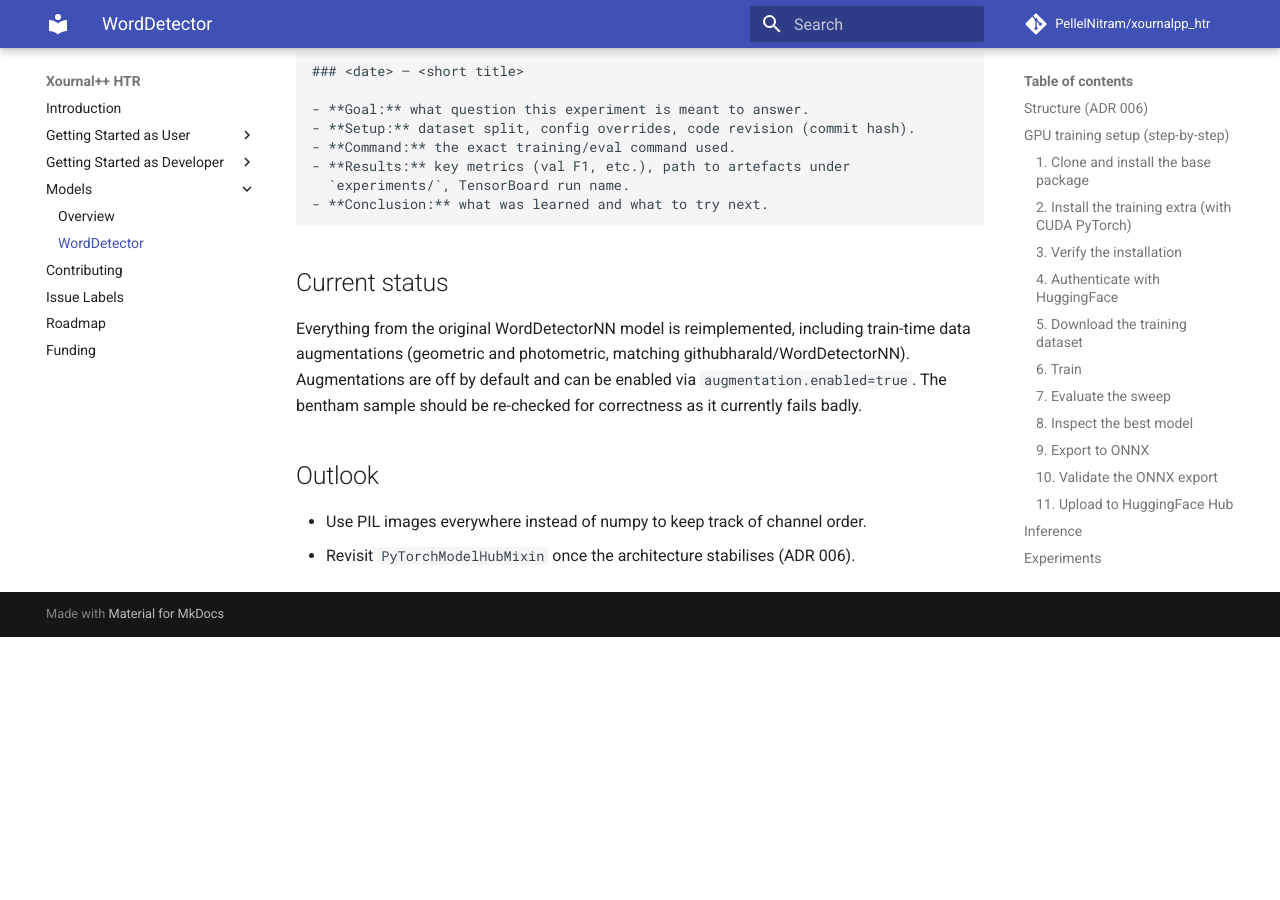
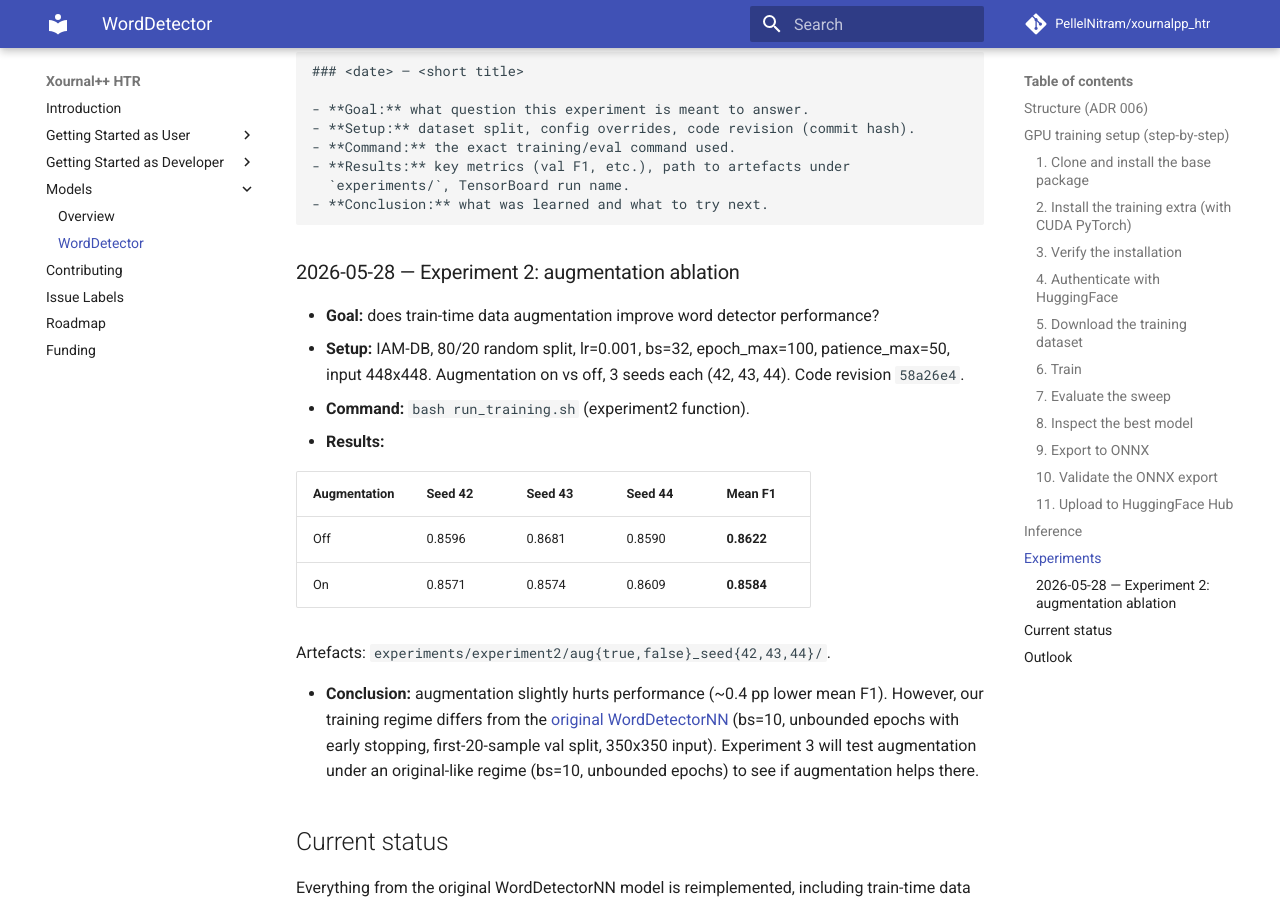
Before and after one commit to PellelNitram/xournalpp_htr, an MkDocs documentation site: the page built from docs/models/word_detector.md, in a window 1280 px wide and 900 px high, scrolled down 5047 px. Built offline with MkDocs 1.6.1 and Material for MkDocs 9.7.7, drawn with Linux system fonts in a browser that asks for light colours; comment, search, counter and statistics services are not loaded; before the commit the page ends 5684 px from its top, so only the background shows below that.

Commit message:
Document experiment2 results and add experiment3 script. [CC]

```diff
--- a/docs/models/word_detector.md
+++ b/docs/models/word_detector.md
@@ -246,6 +246,30 @@ Suggested entry template:
 
 <!-- Add new experiments below, newest first. -->
 
+### 2026-05-28 — Experiment 2: augmentation ablation
+
+- **Goal:** does train-time data augmentation improve word detector performance?
+- **Setup:** IAM-DB, 80/20 random split, lr=0.001, bs=32, epoch_max=100,
+  patience_max=50, input 448x448. Augmentation on vs off, 3 seeds each
+  (42, 43, 44). Code revision `58a26e4`.
+- **Command:** `bash run_training.sh` (experiment2 function).
+- **Results:**
+
+  | Augmentation | Seed 42 | Seed 43 | Seed 44 | Mean F1 |
+  |---|---|---|---|---|
+  | Off | 0.8596 | 0.8681 | 0.8590 | **0.8622** |
+  | On | 0.8571 | 0.8574 | 0.8609 | **0.8584** |
+
+  Artefacts: `experiments/experiment2/aug{true,false}_seed{42,43,44}/`.
+
+- **Conclusion:** augmentation slightly hurts performance (~0.4 pp lower
+  mean F1). However, our training regime differs from the
+  [original WordDetectorNN](https://github.com/githubharald/WordDetectorNN)
+  (bs=10, unbounded epochs with early stopping, first-20-sample val split,
+  350x350 input). Experiment 3 will test augmentation under an
+  original-like regime (bs=10, unbounded epochs) to see if augmentation
+  helps there.
+
 ## Current status
 
 Everything from the original WordDetectorNN model is reimplemented, including
```
Also changed, not shown: 1 other file.
